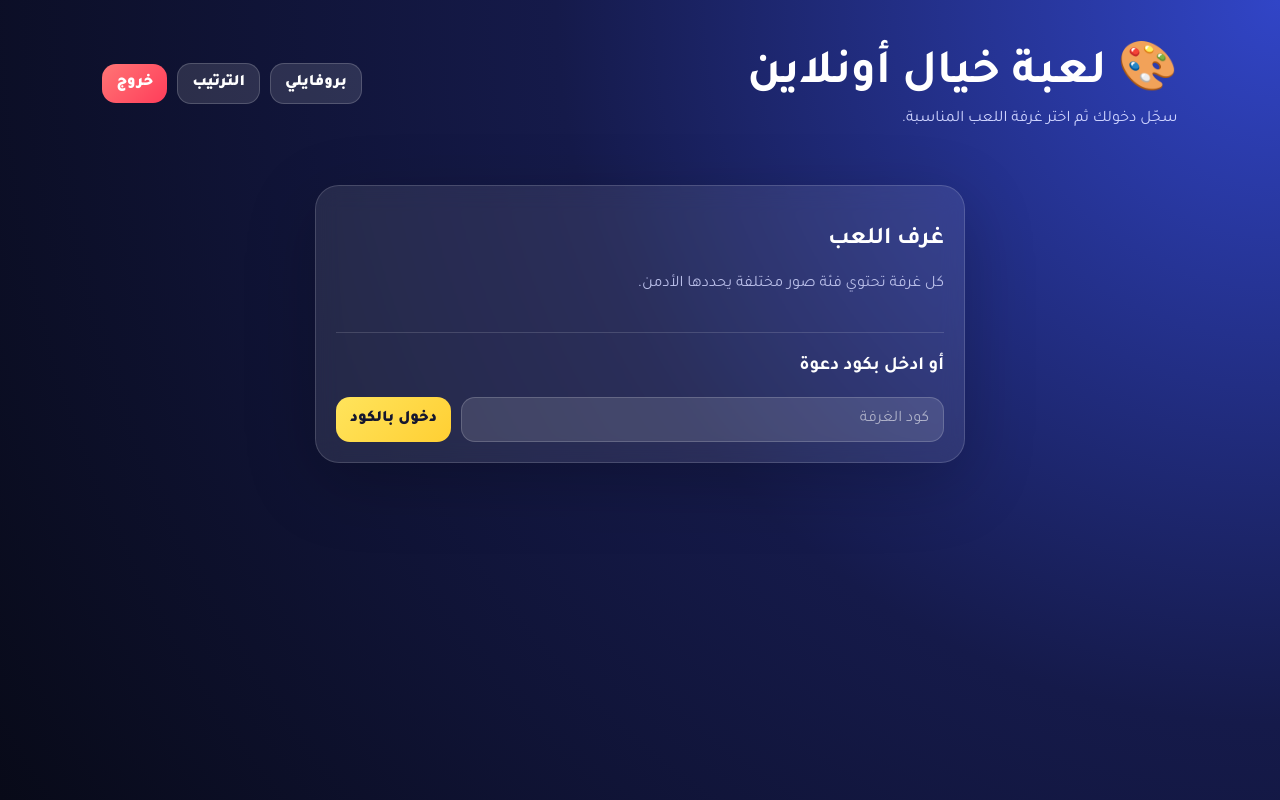
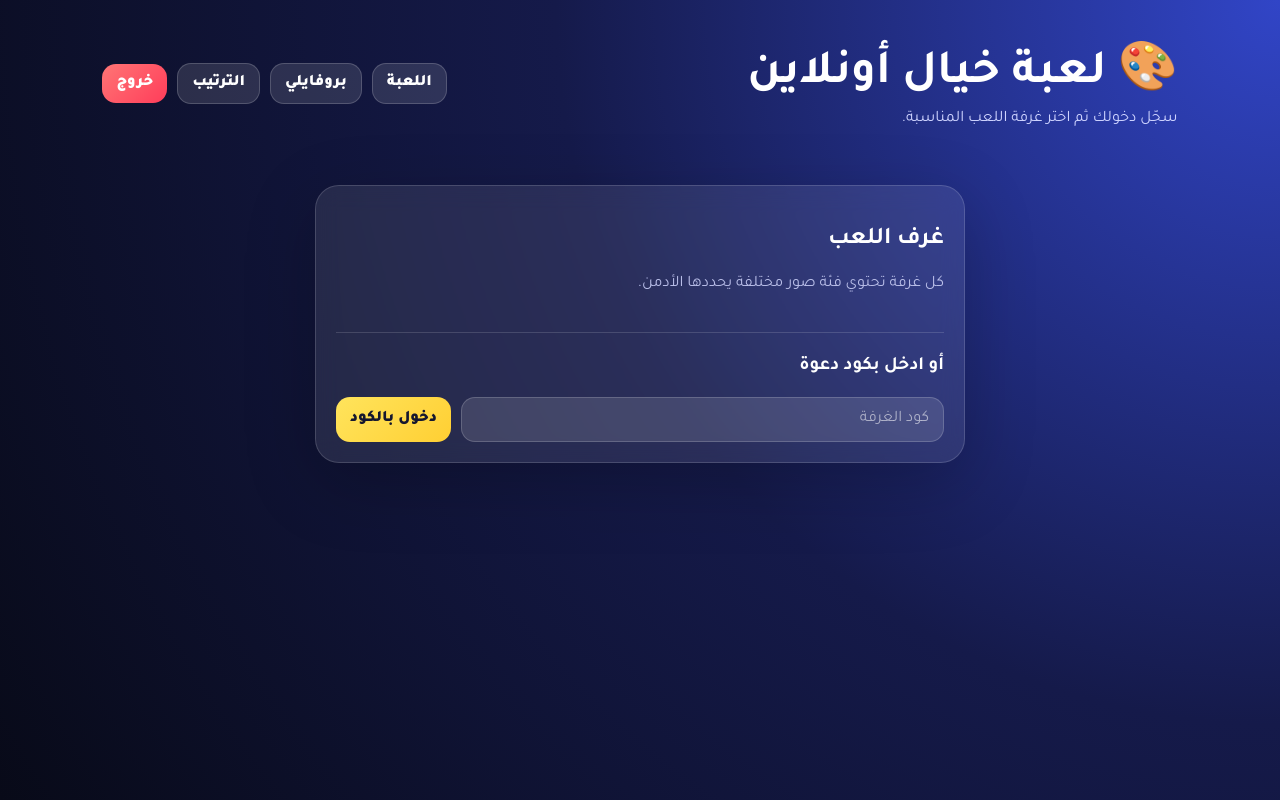
Before and after one commit to hpskj/dixit-game, a website: page public/index.html in a window 1280 px wide. Drawn offline with nearby package versions, Linux system fonts and the light colour scheme; no server answers.

Commit message:
Add files via upload

```diff
--- a/public/index.html
+++ b/public/index.html
@@ -14,6 +14,7 @@
   </div>
   <div class="topActions">
     <div id="timerText" class="timerText"></div>
+    <a href="/" class="adminLink">اللعبة</a>
     <a href="/profile.html" class="adminLink">بروفايلي</a>
     <a href="/leaderboard.html" class="adminLink">الترتيب</a>
     <button id="logoutPlayerBtn" class="danger smallBtn" type="button">خروج</button>
```
